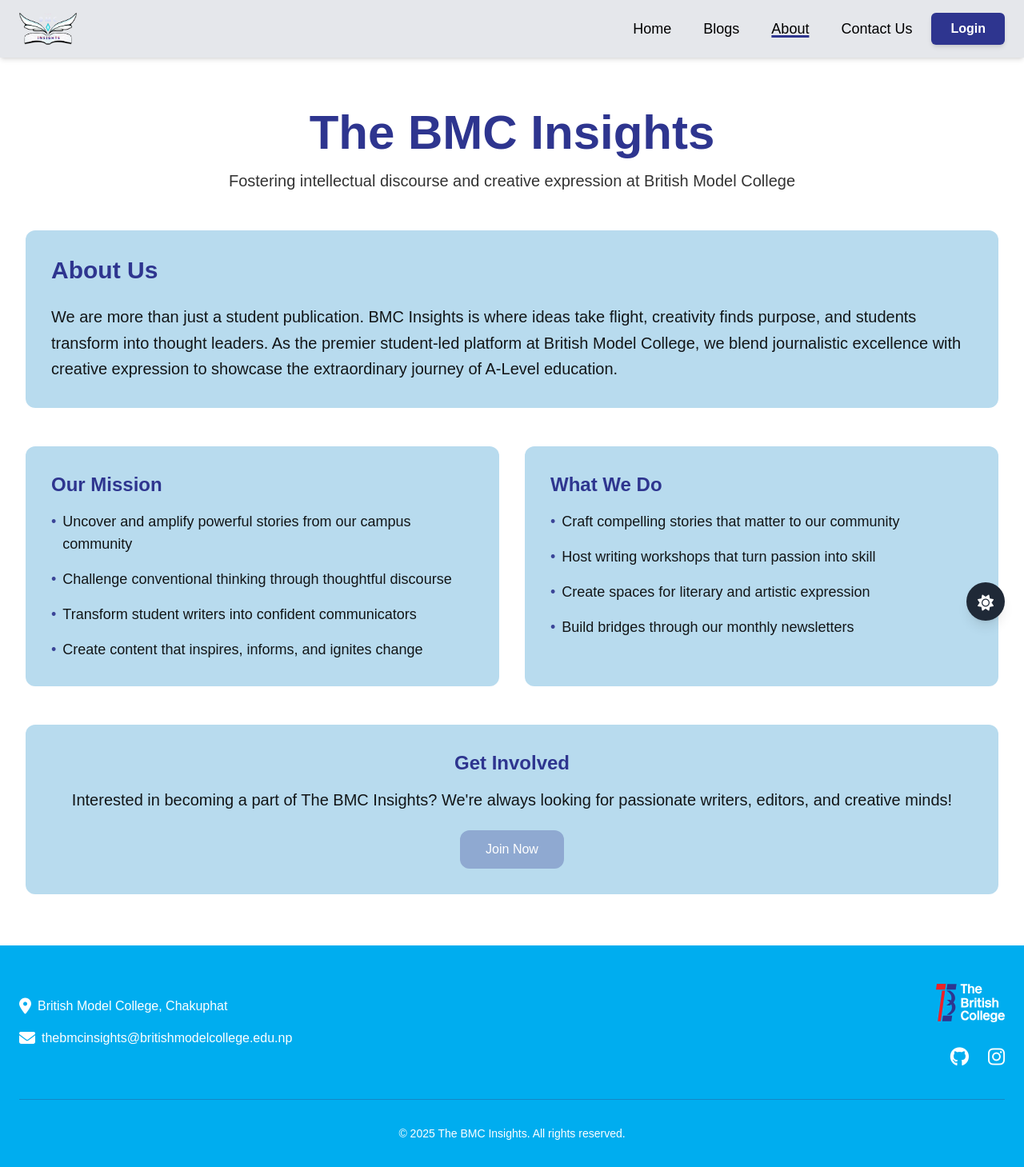
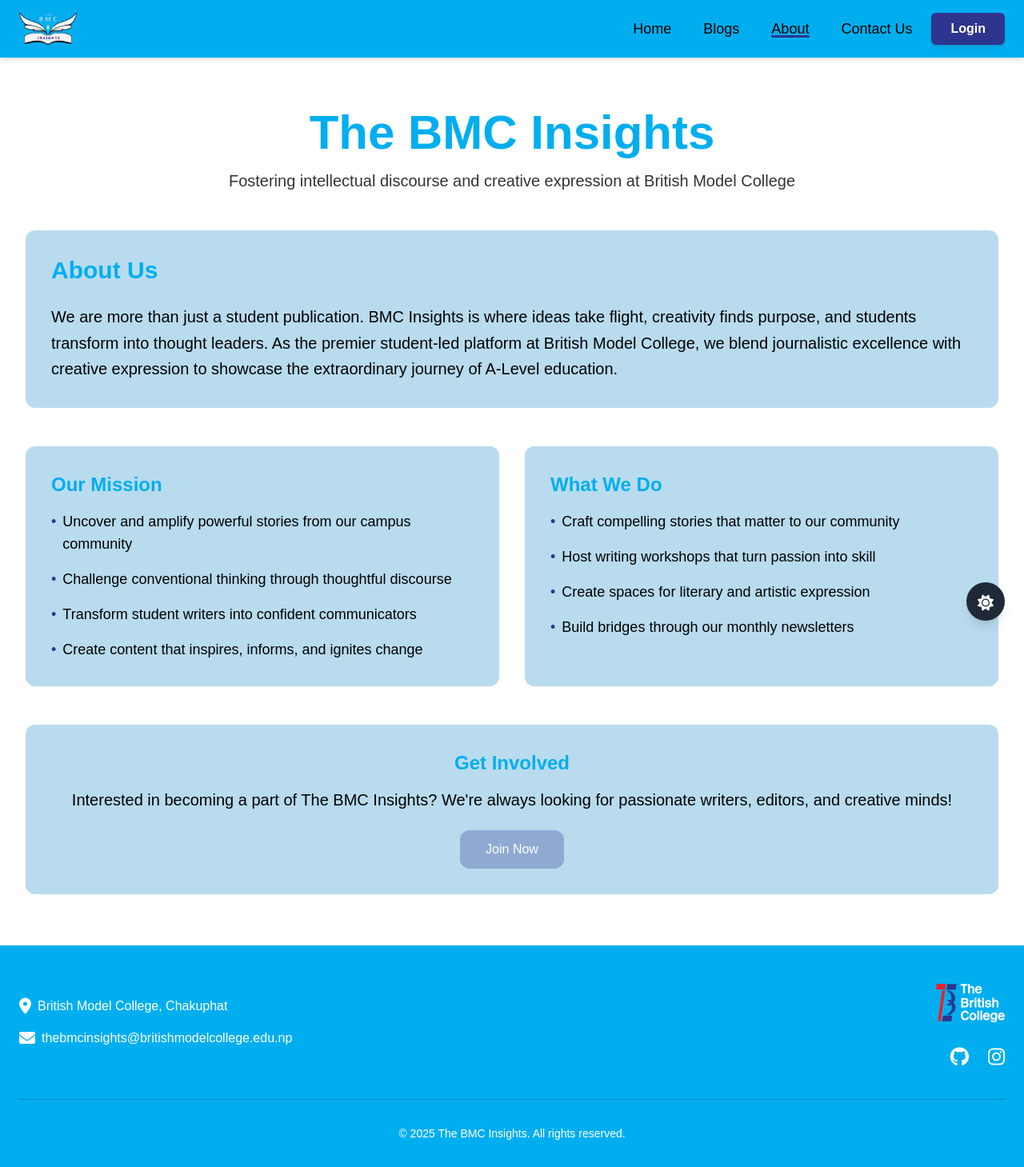
Before and after one commit to bmcinsights/website, a Next.js app: page /about in a window 1280 px wide. Shown: the whole page at 80% size. Built offline with nearby package versions, Linux system fonts and the light colour scheme; no server answers.

Commit message:
Color changes on navbar and buttons

```diff
--- a/src/app/about/page.tsx
+++ b/src/app/about/page.tsx
@@ -7,7 +7,7 @@ const AboutPage = () => {
         <div className="space-y-12">
           {/* Header Section */}
           <header className="text-center">
-            <h1 className="text-4xl md:text-6xl font-bold text-primary mb-4">
+            <h1 className="text-4xl md:text-6xl font-bold mb-4 text-heading">
               The BMC Insights
             </h1>
             <p className="text-xl text-text opacity-80 max-w-3xl mx-auto">
@@ -18,8 +18,8 @@ const AboutPage = () => {
 
           {/* About Section */}
           <div className="bg-secondary bg-opacity-30 rounded-xl p-8">
-            <h2 className="text-3xl font-bold text-primary mb-6">About Us</h2>
-            <p className="text-text opacity-90 text-xl leading-relaxed">
+            <h2 className="text-3xl font-bold text-heading mb-6">About Us</h2>
+            <p className="text-text text-xl leading-relaxed">
               We are more than just a student publication. BMC Insights is where
               ideas take flight, creativity finds purpose, and students
               transform into thought leaders. As the premier student-led
@@ -32,10 +32,10 @@ const AboutPage = () => {
           {/* Mission Section */}
           <div className="grid md:grid-cols-2 gap-8">
             <div className="bg-secondary bg-opacity-30 rounded-xl p-8">
-              <h3 className="text-2xl font-bold text-primary mb-4">
+              <h3 className="text-2xl font-bold text-heading mb-4">
                 Our Mission
               </h3>
-              <ul className="space-y-4 text-text opacity-90">
+              <ul className="space-y-4 text-text">
                 <li className="flex items-start text-lg">
                   <span className="text-primary mr-2">•</span>
                   Uncover and amplify powerful stories from our campus community
@@ -56,10 +56,10 @@ const AboutPage = () => {
             </div>
 
             <div className="bg-secondary bg-opacity-30 rounded-xl p-8">
-              <h3 className="text-2xl font-bold text-primary mb-4">
+              <h3 className="text-2xl font-bold text-heading mb-4">
                 What We Do
               </h3>
-              <ul className="space-y-4 text-text opacity-90">
+              <ul className="space-y-4 text-text">
                 <li className="flex items-start text-lg">
                   <span className="text-primary mr-2">•</span>
                   Craft compelling stories that matter to our community
@@ -82,10 +82,10 @@ const AboutPage = () => {
 
           {/* Contact Section */}
           <div className="text-center bg-secondary bg-opacity-30 rounded-xl p-8">
-            <h3 className="text-2xl font-bold text-primary mb-4">
+            <h3 className="text-2xl font-bold text-heading mb-4">
               Get Involved
             </h3>
-            <p className="text-text opacity-90 text-xl mb-6">
+            <p className="text-text text-xl mb-6">
               Interested in becoming a part of The BMC Insights? We're always
               looking for passionate writers, editors, and creative minds!
             </p>
--- a/src/app/blog/page.tsx
+++ b/src/app/blog/page.tsx
@@ -4,7 +4,7 @@ export default function Blog() {
   return (
     <section className="container mx-auto my-12 px-4">
       <div className="mb-8">
-        <h1 className="text-center text-4xl md:text-6xl my-4 font-bold text-primary">
+        <h1 className="text-center text-4xl md:text-6xl my-4 font-bold text-heading">
           Blogs
         </h1>
       </div>
--- a/src/app/components/ui/Footer.jsx
+++ b/src/app/components/ui/Footer.jsx
@@ -2,7 +2,7 @@ import React from "react";
 
 const Footer = () => {
   return (
-    <footer className="bg-[#00adef] dark:bg-gray-900 text-white">
+    <footer className="bg-[#00aeef] dark:bg-gray-900 text-white">
       <div className="max-w-7xl mx-auto px-4 py-8 sm:px-6">
         {/* Top Section */}
         <div className="flex flex-col md:flex-row justify-between items-center space-y-6 md:space-y-0">
--- a/src/app/components/ui/Navbar.tsx
+++ b/src/app/components/ui/Navbar.tsx
@@ -16,7 +16,7 @@ const Navbar = () => {
   ];
 
   return (
-    <header className="bg-gray-200 dark:bg-gray-900 text-text dark:text-white shadow-md z-10 relative">
+    <header className="bg-[#00aeef] dark:bg-gray-900 text-text dark:text-white shadow-md z-10 relative">
       <div className="max-w-7xl mx-auto px-6 py-4 flex justify-between items-center">
         {/* Logo Section */}
         <div className="logo">
--- a/src/app/contact/page.tsx
+++ b/src/app/contact/page.tsx
@@ -20,7 +20,7 @@ const ContactUs = () => {
 
   return (
     <div className="flex flex-col items-center justify-center h-screen px-4 sm:px-6 lg:px-8 text-text md:my-4">
-      <h1 className="text-4xl md:text-6xl font-bold mb-6 text-center text-primary">
+      <h1 className="text-4xl md:text-6xl font-bold mb-6 text-center text-heading">
         Contact Us
       </h1>
 
--- a/src/app/globals.css
+++ b/src/app/globals.css
@@ -11,11 +11,13 @@
     --background: #ffffff;
     --primary: #2e358f;
     --secondary: #1587c5;
+    --heading: #00aeef;
     --accent: #f15376;
     --primary-rgb: 46, 53, 143;
     --secondary-rgb: 21, 135, 197;
     --accent-rgb: 241, 83, 118;
     --background-rgb: 255, 255, 255;
+    --heading-rgb: 0, 174, 239;
   }
   .dark {
     --text: #ffffff;
--- a/src/app/profile/page.tsx
+++ b/src/app/profile/page.tsx
@@ -49,7 +49,7 @@ export default function ProfilePage() {
       {/* Conditionally render WobbleCards after HeroHighlight animation */}
       {showWobbleCards && (
         <div className="max-w-full md:mb-6">
-          <h1 className="text-3xl text-text md:ml-8 mx-4 font-bold mb-4 underline decoration-sky-300">
+          <h1 className="text-3xl md:ml-8 mx-4 font-bold mb-4 text-heading">
             Explore
           </h1>
           <div className="grid grid-cols-1 lg:grid-cols-3 gap-4 max-w-svh md:mx-8 mb-4 mx-4 ">
--- a/src/app/threads/create/page.tsx
+++ b/src/app/threads/create/page.tsx
@@ -2,9 +2,7 @@
 import { UploadButton } from "@/utils/uploadthing";
 import { useState, useEffect } from "react";
 import axios from "axios";
-import { Input } from "@/components/ui/input";
-import { Label } from "@radix-ui/react-label";
-import { Button } from "@/components/ui/button";
+
 
 interface Submission {
   title: string;
@@ -85,7 +83,7 @@ const ImageUpload = () => {
   return (
     <section className="container mx-auto my-12 px-4 text-text">
       <div className="mb-8">
-        <h1 className="text-center text-4xl md:text-6xl my-4 font-bold text-primary">
+        <h1 className="text-center text-4xl md:text-6xl my-4 font-bold text-heading">
           Create Thread
         </h1>
       </div>
@@ -113,10 +111,10 @@ const ImageUpload = () => {
 
           <form className="space-y-6">
             <div className="mb-4">
-              <Label className="block text-sm md:text-base font-medium mb-2">
+              <label className="block text-sm md:text-base font-medium mb-2">
                 Thread Title
-              </Label>
-              <Input
+              </label>
+              <input
                 value={title}
                 onChange={(e) => setTitle(e.target.value)}
                 placeholder="Enter Thread Title"
@@ -125,9 +123,9 @@ const ImageUpload = () => {
             </div>
 
             <div className="mb-6">
-              <Label className="block text-sm md:text-base font-medium mb-2">
+              <label className="block text-sm md:text-base font-medium mb-2">
                 Thread Body
-              </Label>
+              </label>
               <textarea
                 value={text}
                 onChange={(e) => setText(e.target.value)}
@@ -138,16 +136,16 @@ const ImageUpload = () => {
             </div>
 
             <div className="pt-2">
-              <Button
+              <button
                 onClick={(e) => {
                   e.preventDefault();
                   handleSubmit();
                 }}
                 disabled={!!(imageUrl && !uploadComplete)}
-                className="w-full py-3 md:py-4 bg-primary hover:bg-primary/70 dark:bg-primary dark:hover:bg-primary/70 text-background font-medium text-sm md:text-base rounded-lg transition hover:bg-opacity-75 focus:ring-2 focus:ring-primary focus:outline-none"
+                className="w-full bg-primary bg-opacity-100 hover:bg-sky-400 text-background py-3 rounded-xl"
               >
                 Create Thread
-              </Button>
+              </button>
             </div>
           </form>
         </div>
--- a/src/app/threads/page.tsx
+++ b/src/app/threads/page.tsx
@@ -3,7 +3,7 @@ import { useState, useEffect } from "react";
 import { notFound } from "next/navigation";
 import { Heart as HeartOutline, Heart, Upload } from "lucide-react";
 import Link from "next/link";
-import { Button } from "@/components/ui/button";
+
 
 interface News {
   _id: string;
@@ -54,17 +54,17 @@ export default function News() {
   return (
     <section className="container mx-auto my-12 px-4 min-h-screen flex flex-col">
       <div className="mb-8">
-        <h1 className="text-center text-4xl md:text-6xl my-4 font-bold text-primary">
+        <h1 className="text-center text-4xl md:text-6xl my-4 font-bold text-heading">
           Threads
         </h1>
       </div>
 
-      <div className="flex justify-start mb-8">
-        <Link href="threads/create">
-          <Button className="bg-primary hover:bg-primary/90 text-background">
-            <Upload className="mr-2" /> Create Thread
-          </Button>
-        </Link>
+      <div className="flex justify-start mb-8" >
+        <a href="threads/create" className="">
+          <button className="bg-primary px-6 py-3 text-background sm:px-8 sm:py-4 sm:text-lg rounded-2xl font-medium text-white shadow-xl transition duration-300 ease-in-out transform whitespace-nowrap">
+          <i className="fa-solid fa-arrow-up-from-bracket"></i> Create Thread
+          </button>
+        </a>
       </div>
 
       {/* Loading Spinner or Text */}
--- a/tailwind.config.js
+++ b/tailwind.config.js
@@ -32,6 +32,7 @@ module.exports = {
         background: 'var(--background)',
         accent: 'var(--accent)',
         text: 'var(--text)',
+        heading: 'var(--heading)',
       },
       fontFamily: {
         // Override the default sans font with Acumin Pro
```
Also changed, not shown: src/app/page.jsx (+6 -6 lines).
